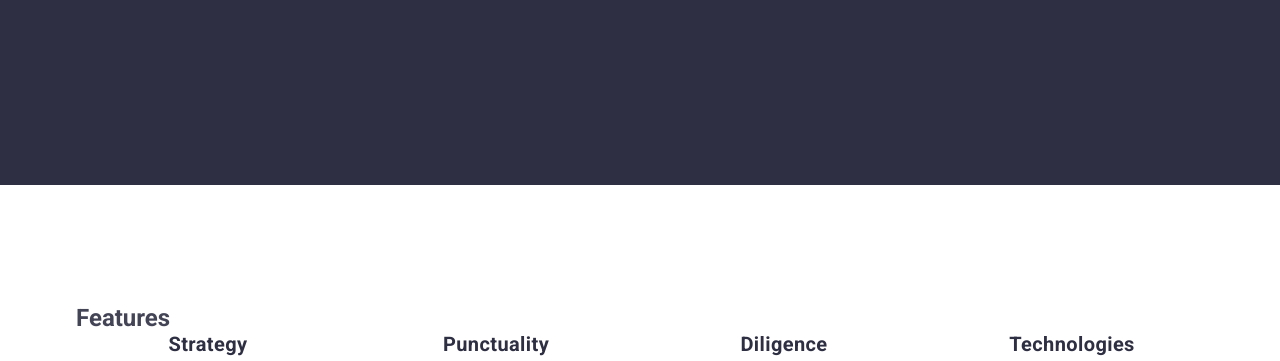
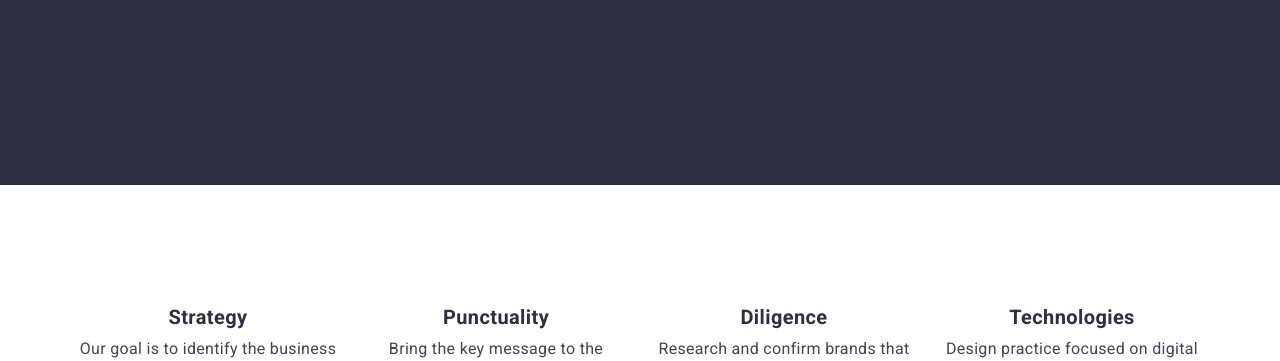
Before and after one commit to Slavik756/goit-markup-hw-03, a plain HTML site: page index.html in a window 1280 px wide. Shown: the part 392-753 px from the top of the page. Drawn offline with nearby package versions, Linux system fonts and the light colour scheme.

Commit message:
add index file

```diff
--- a/css/styles.css
+++ b/css/styles.css
@@ -269,7 +269,7 @@ img {
     letter-spacing: 0.02em;
     max-width: 264px
 }
-.advantages-visually-hidden {
+.visually-hidden {
     position: absolute;
     width: 1px;
     height: 1px;
--- a/index.html
+++ b/index.html
@@ -71,7 +71,7 @@
 
       <section class="content">
         <div class="container">
-          <h2 class=".advantages-visually-hidden">Features</h2>
+          <h2 class="visually-hidden">Features</h2>
 
           <ul class="content-list">
             <li class="content-main">
```
